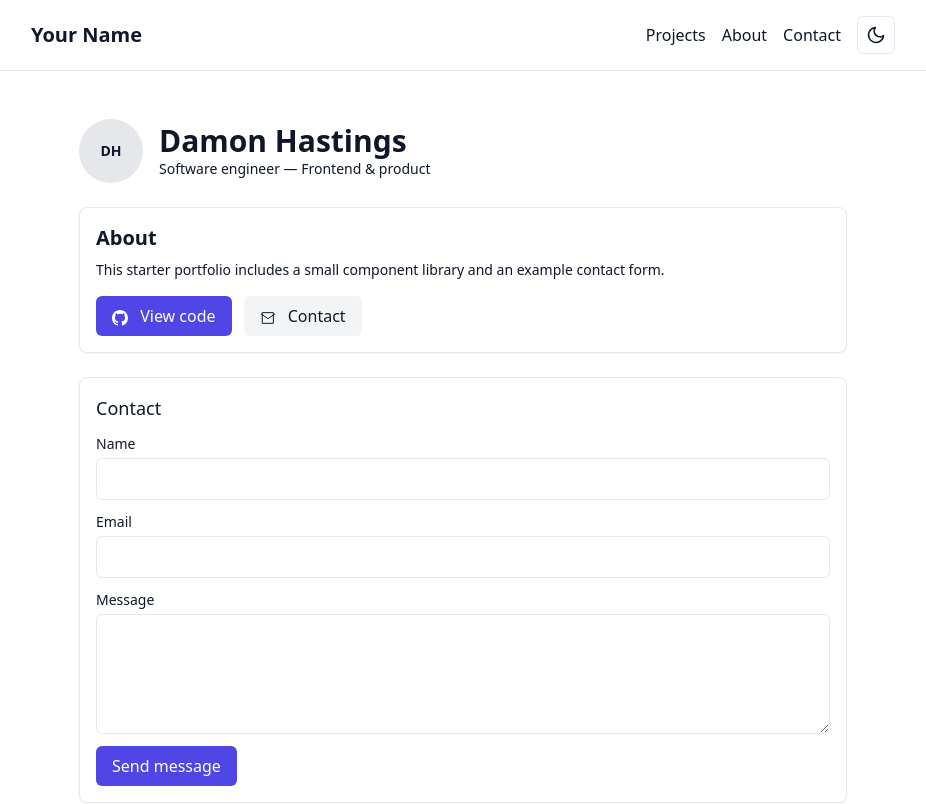
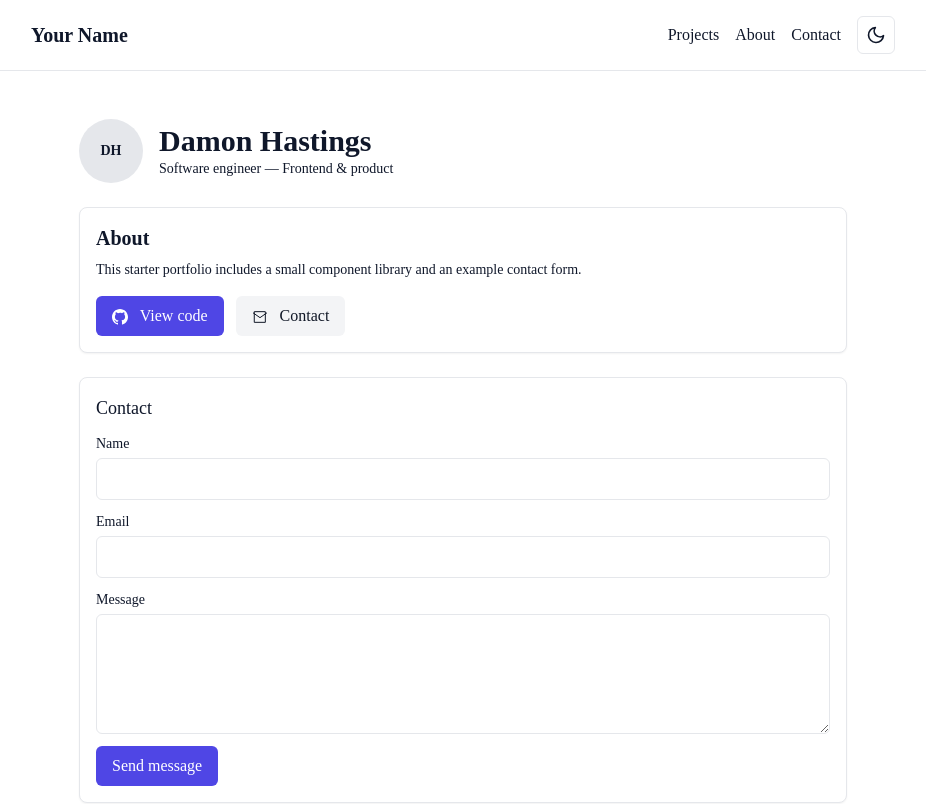
Before and after one commit to DamonHastings/dotcom-2, a Next.js app: page / in a window 1280 px wide. Shown: the top 804 px of the page, without its empty margins (177-1103 px from the left). Built offline with nearby package versions, Linux system fonts and the light colour scheme.

Commit message:
feat(font): integrate Inter via next/font and Tailwind config

```diff
--- a/src/pages/_app.tsx
+++ b/src/pages/_app.tsx
@@ -1,11 +1,16 @@
 import '../styles/globals.css';
 import type { AppProps } from 'next/app';
 import Layout from '@/components/Layout';
+import { Inter } from 'next/font/google';
+
+const inter = Inter({ subsets: ['latin'], variable: '--font-inter' });
 
 export default function App({ Component, pageProps }: AppProps) {
   return (
-    <Layout>
-      <Component {...pageProps} />
-    </Layout>
+    <div className={inter.variable}>
+      <Layout>
+        <Component {...pageProps} />
+      </Layout>
+    </div>
   );
 }
--- a/src/styles/globals.css
+++ b/src/styles/globals.css
@@ -14,7 +14,7 @@ body,
 }
 
 body {
-  @apply bg-white text-slate-900 antialiased;
+  @apply bg-white text-slate-900 antialiased font-sans;
 }
 
 /* light/dark tokens and utility helpers can go here */
--- a/tailwind.config.js
+++ b/tailwind.config.js
@@ -5,7 +5,21 @@ module.exports = {
     './src/app/**/*.{js,ts,jsx,tsx}',
   ],
   theme: {
-    extend: {},
+    extend: {
+      fontFamily: {
+        sans: [
+          'var(--font-inter)',
+          'Inter',
+          'ui-sans-serif',
+          'system-ui',
+          '-apple-system',
+          'BlinkMacSystemFont',
+          'Helvetica',
+          'Arial',
+          'sans-serif',
+        ],
+      },
+    },
   },
   plugins: [],
 };
```
